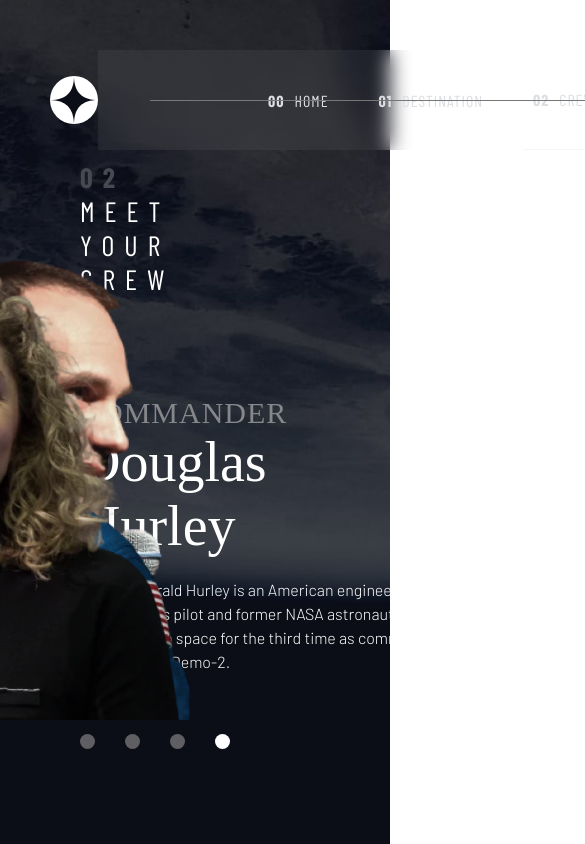
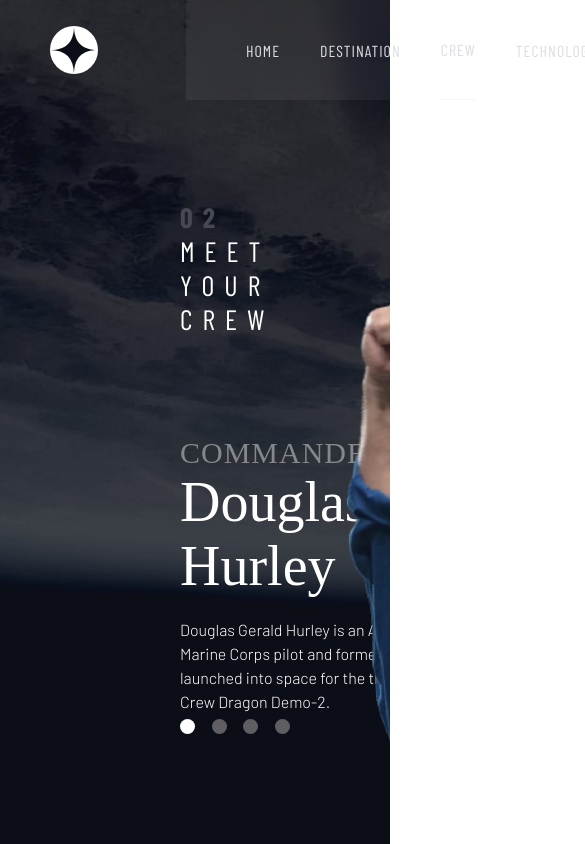
Before and after one commit to Joeldev1021/space-website-next, a Next.js app: page /crew in a window 390 px wide. Shown: the top 844 px of the page, 585 px wide, since content can reach past the window. Built offline with nearby package versions, Linux system fonts and the light colour scheme; a web font is replaced by a local one.

Commit message:
add carousel crew

```diff
--- a/components/Carousel.js
+++ b/components/Carousel.js
@@ -1,17 +1,20 @@
+import { useEffect, useRef } from "react";
 import styles from "../styles/crew.module.css";
 import Title from "./Title";
 
-const Carousel = ({ item, handleNavCrew, crewId, index }) => {
+const Carousel = ({ item, crewId, index }) => {
+  const ref = useRef(null);
+  useEffect(() => {
+    console.log(100 * crewId);
+    ref.current.style.transform = `translateX(-${100 * crewId}%)`;
+  }, [crewId]);
   return (
-      <div className={`container ${crewId === index ? styles.carouselActive : ""}`}>
+      <div ref={ref} className={`${styles.card} ${crewId === index ? styles.carouselActive : ""}`}>
           <section>
               <Title num={"02"} text={"Meet Your Crew"}/>
               <p className={styles.role}>{item.role}</p>
               <p className={styles.name}>{item.name}</p>
               <p className={styles.description}>{item.bio}</p>
-              <ul>
-                  { new Array(4).fill(0).map((n, i) => <li className={i === crewId ? styles.active : ""} onClick={() => handleNavCrew(i)} key={i}></li>) }
-              </ul>
           </section>
           <div className={styles.containerImg}>
               <img src={item.images.webp} alt={item.name} />
--- a/components/Main.js
+++ b/components/Main.js
@@ -5,7 +5,7 @@ const Main = () => {
   return (
       <main className={styles.main}>
           <div className={styles.container}>
-              <div>
+              <div className={styles.details}>
                   <p className={styles.title}>So, you want to travel to</p>
                   <p className={styles.titlelg}>SPACE</p>
                   <p className={styles.text}>
--- a/pages/crew/index.js
+++ b/pages/crew/index.js
@@ -1,6 +1,6 @@
 /* eslint-disable no-lone-blocks */
 /* eslint-disable no-unused-vars */
-import { useState } from "react";
+import { useEffect, useState } from "react";
 import Header from "../../components/Header";
 import styles from "../../styles/crew.module.css";
 import data from "../../data.json";
@@ -9,7 +9,7 @@ import Carousel from "../../components/Carousel";
 
 const Crew = () => {
   const [crew, setCrew] = useState(data.crew);
-  const [crewId, setCrewId] = useState(3);
+  const [crewId, setCrewId] = useState(0);
 
   const handleNavCrew = (id) => {
     setCrewId(id);
@@ -20,9 +20,12 @@ const Crew = () => {
           <Header/>
           <div className={styles.carousel}>
               {
-                crew.map((item, i) => <Carousel item={item} index={i} crewId={crewId} handleNavCrew={handleNavCrew} key={i}/>)
+                crew.map((item, i) => <Carousel item={item} index={i} crewId={crewId} key={i}/>)
               }
           </div>
+          <ul>
+              { new Array(4).fill(0).map((n, i) => <li className={i === crewId ? styles.active : ""} onClick={() => handleNavCrew(i)} key={i}></li>) }
+          </ul>
       </div>
   );
 };
--- a/pages/destination/index.js
+++ b/pages/destination/index.js
@@ -9,7 +9,7 @@ import Title from "../../components/Title";
 
 const Destination = () => {
   const [destin, setDestin] = useState(data.destinations);
-  const [destinId, setDestinId] = useState(1);
+  const [destinId, setDestinId] = useState(0);
 
   const handleDestin = (id) => {
     setDestinId(id);
--- a/styles/crew.module.css
+++ b/styles/crew.module.css
@@ -41,7 +41,10 @@
     display: flex;
     justify-content: space-between;
     width: 15rem;
-    padding:0px;
+    position: absolute;
+    z-index: 1000;
+    bottom: 10rem;
+    left: 14rem;
 }
 
 .crew ul li {
@@ -52,10 +55,10 @@
     opacity: 0.5;
     border-radius: 50%;
     transition: all 0.5s ease;
+    cursor: pointer;
+
 }
-.crew ul li:hover {
-    cursor: pointer;
-}
+
 
 .crew .active {
     background: white;
@@ -68,8 +71,8 @@
     overflow: hidden;
     margin-top: 10rem;
     right: 20rem;
-    position: absolute;
-    overflow: hidden;
+    /* position: absolute;
+    overflow: hidden; */
     /* height: 40rem;
     */
 }
@@ -78,16 +81,29 @@
     width: 100%;
 
 }
+.card {
+
+    width: 100%;
+    padding-left: 10rem;
+    display: grid;
+    grid-template-columns: 50% 50%;
+    padding: 0px 10rem;
+    padding-top: 10rem;
+    grid-gap: 15rem;
+    opacity: 0;
+    transition: all ease-in 0.5s;
+    transform: translateX(0);
+}
 
 .carousel {
-    width: 100%;
-    height: 100%;
-    z-index: -1;
     display: flex;
-    overflow-x: hidden;
+    flex-direction: row;
+    justify-content: space-between;
+    overflow: hidden;
+
 }
 
 .carouselActive {
     z-index: 1;
-    background:red;
+    opacity: 1;
 }
--- a/styles/header.module.css
+++ b/styles/header.module.css
@@ -10,7 +10,15 @@
     padding-left: 5rem;
     font-family: 'Barlow Condensed', sans-serif;
 }
+ @media screen and (max-width: 950px) {
+    .header {
+        top: 0;
+    }
+    .header > span{
+        display: none;
+    }
 
+ }
 
 .header > span {
     border-bottom: 1px solid #777777;
@@ -18,4 +26,5 @@
     width:50rem;
     left: 15rem;
     z-index: 2;
+
 }
--- a/styles/navbar.module.css
+++ b/styles/navbar.module.css
@@ -10,6 +10,16 @@
     padding-left: 14rem;
 
 }
+@media screen and (max-width: 950px) {
+    .nav {
+        width: 60%;
+        padding-left: 4rem;
+    }
+    .nav li a > span {
+       display: none;
+    }
+}
+
 .nav li {
    list-style: none;
    height: 100%;
@@ -25,8 +35,6 @@
 .nav li:hover {
    border-bottom: 1px solid #f5f5f5;
 }
-
-
 
 .nav li a {
    text-decoration: none;
```
Also changed, not shown: styles/Home.module.css (+8 -0 lines), styles/destination.module.css (+14 -0 lines), styles/explore.module.css (+9 -0 lines), styles/main.module.css (+22 -1 lines).
